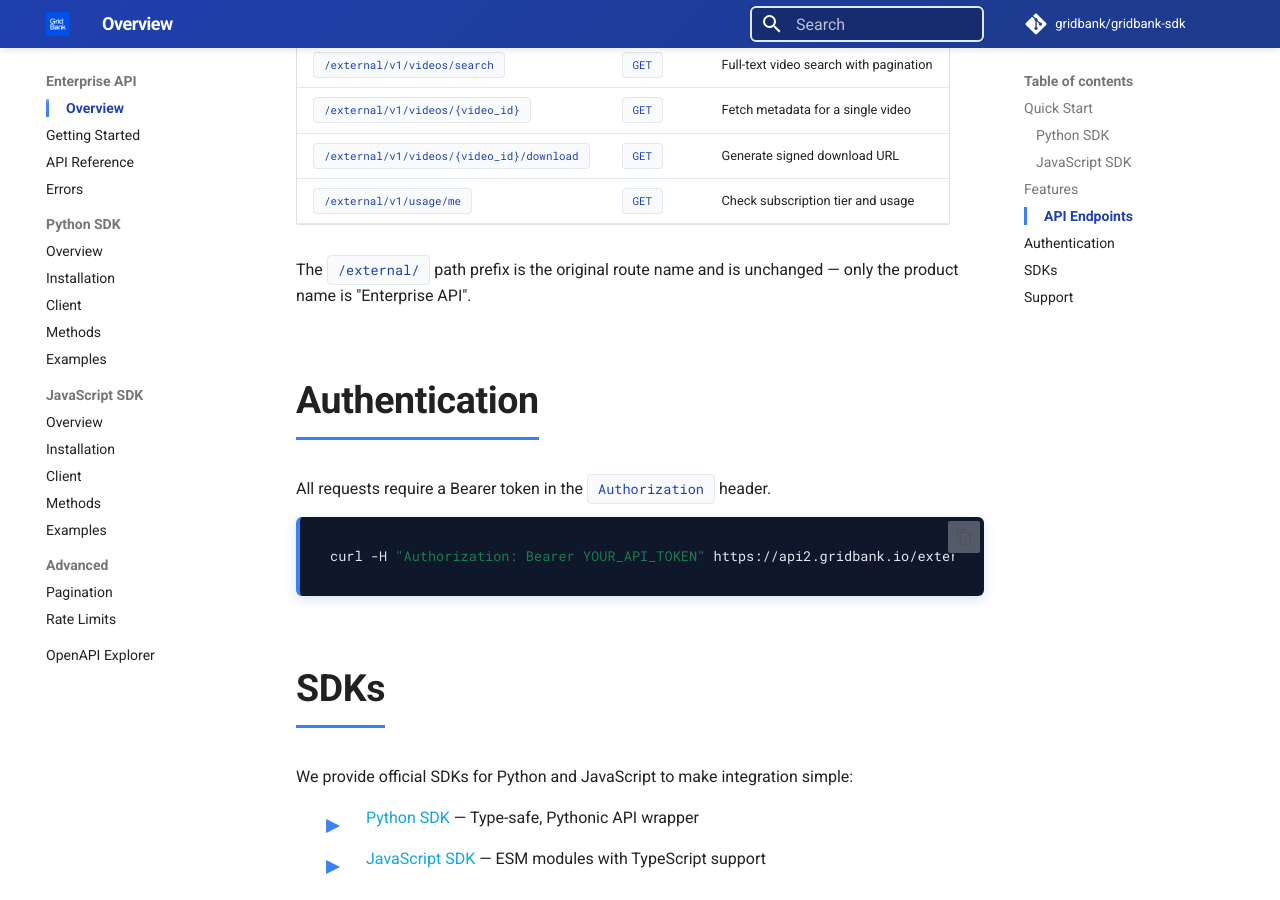
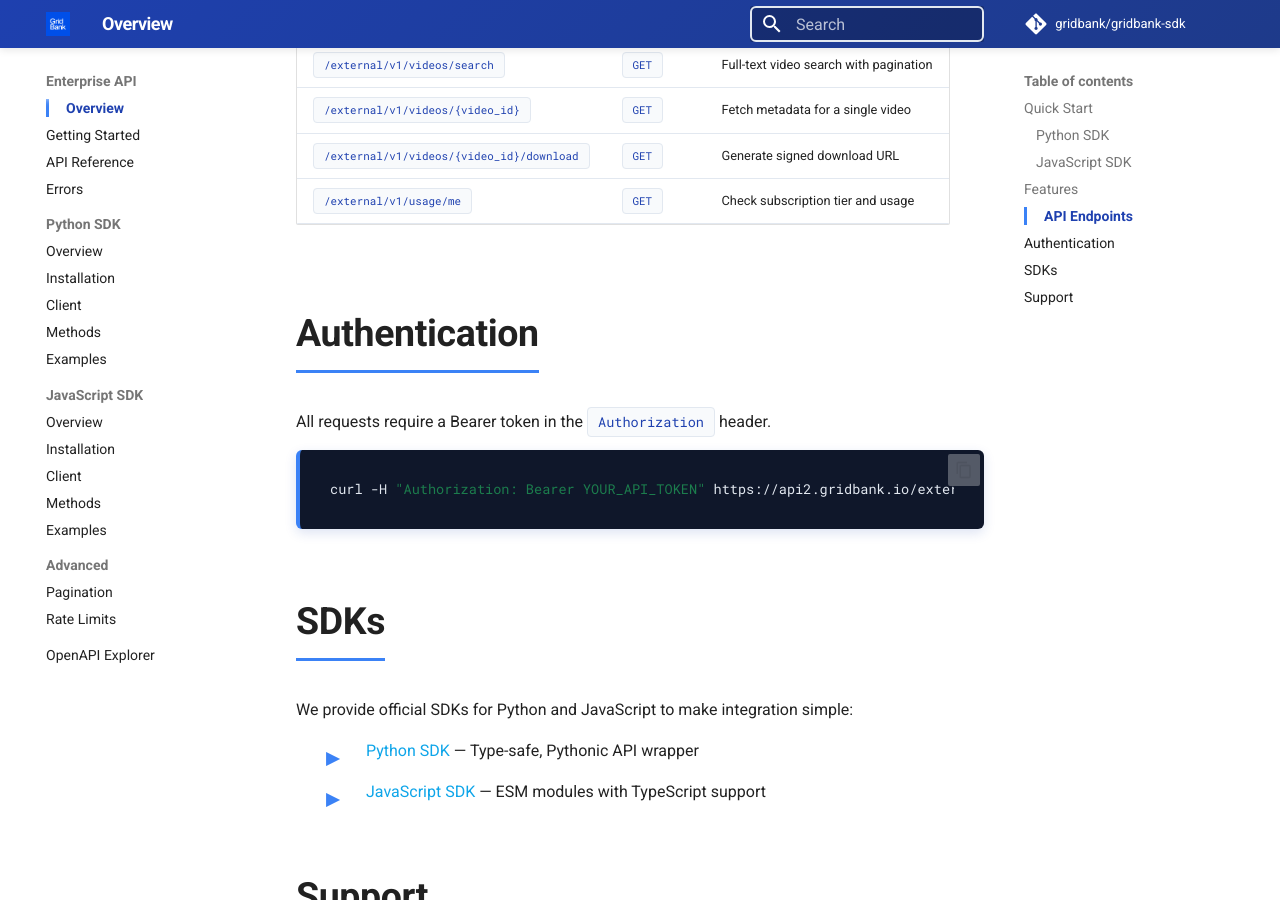
Before and after one commit to GridBank/gridbank-sdk, an MkDocs documentation site: the page built from docs/enterprise/index.md, in a window 1280 px wide and 900 px high, scrolled down 2130 px. Built offline with MkDocs 1.6.1 and Material for MkDocs 9.7.7, drawn with Linux system fonts in a browser that asks for light colours; comment, search, counter and statistics services are not loaded.

Commit message:
docs(86bbnqwvp): drop the note explaining the /external/ path prefix
Co-Authored-By: Claude Opus 5 (1M context) <noreply@anthropic.com>

```diff
--- a/docs/enterprise/index.md
+++ b/docs/enterprise/index.md
@@ -67,9 +67,6 @@ The Enterprise API consists of 4 core endpoints:
 | `/external/v1/videos/{video_id}/download` | `GET` | Generate signed download URL |
 | `/external/v1/usage/me` | `GET` | Check subscription tier and usage |
 
-The `/external/` path prefix is the original route name and is unchanged — only the
-product name is "Enterprise API".
-
 ## Authentication
 
 All requests require a Bearer token in the `Authorization` header.
```
